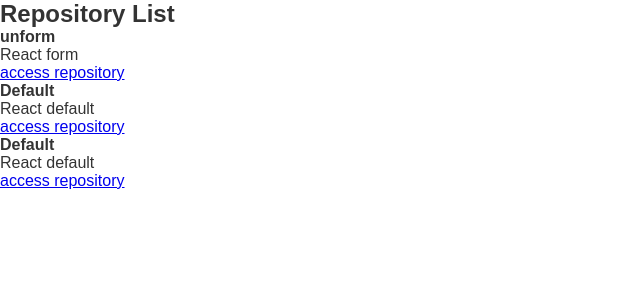
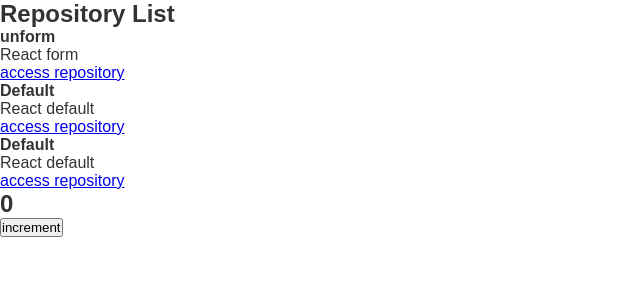
Before and after one commit to TrellixVulnTeam/ten-day-before-42_ENUJ, a React app in the folder 01-github-explorer/: page / in a window 1280 px wide. Shown: the top 300 px of the page, without its empty margins (0-640 px from the left). Built offline with nearby package versions, Linux system fonts and the light colour scheme.

Commit message:
add Counter test

```diff
--- a/01-github-explorer/src/App.jsx
+++ b/01-github-explorer/src/App.jsx
@@ -1,6 +1,13 @@
+import { Counter } from './Counter';
 import { RepositoryList } from './RepositoryList'
 import './styles/global.scss'
 
 export function App() {
-  return <RepositoryList />;
+  return (
+      <>
+        <RepositoryList />
+        <Counter />
+      </>
+    )
+
 }
--- /dev/null
+++ b/01-github-explorer/src/Counter.jsx
@@ -0,0 +1,16 @@
+import { useState } from 'react'
+
+export function Counter() {
+  const [count, setCount] = useState(0);
+
+  function increment() {
+    setCount(count + 1);
+  }
+
+  return (
+    <>
+      <h2>{count}</h2>
+      <button type='button' onClick={increment}>increment</button>
+    </>
+  )
+}
```
